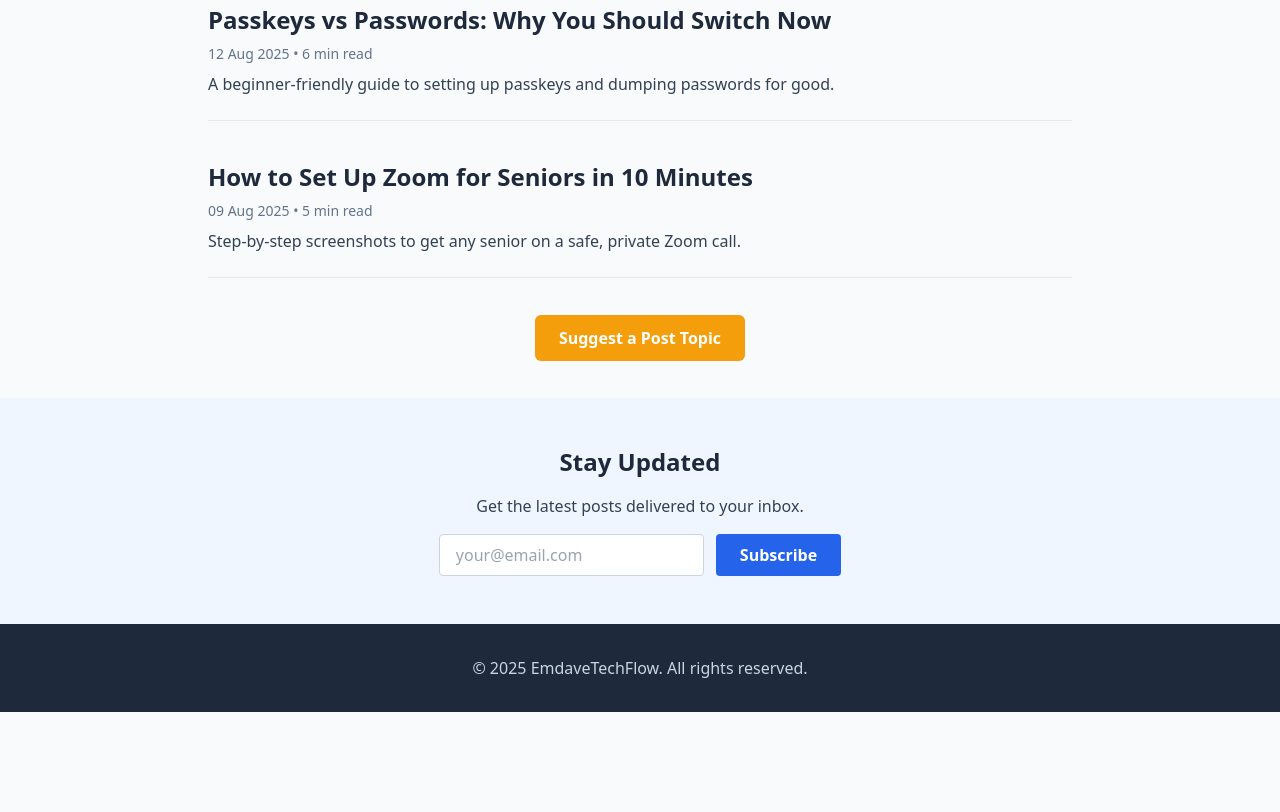
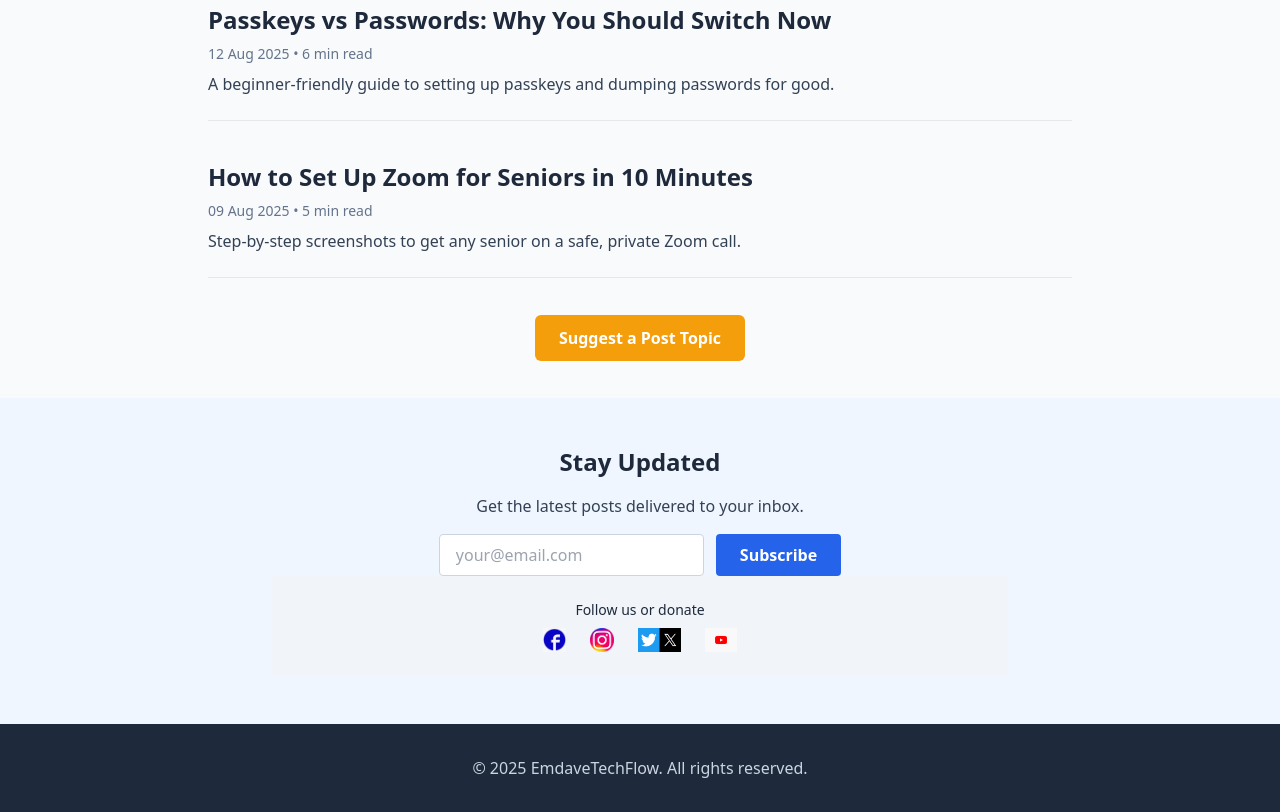
Before and after one commit to davo-dot/emdave-gadgetpulse-hub, a plain HTML site: page blog.html in a window 1280 px wide. Shown: the part 627-1439 px from the top of the page. Before the commit the page ends 1339 px from the top, so only its background shows below. Drawn offline with nearby package versions, Linux system fonts and the light colour scheme.

Commit message:
Update blog.html

```diff
--- a/blog.html
+++ b/blog.html
@@ -131,6 +131,24 @@
                class="border border-slate-300 rounded px-4 py-2 w-full sm:w-auto focus:outline-none focus:ring-2 focus:ring-blue-500" />
         <button type="submit" class="bg-blue-600 text-white px-6 py-2 rounded hover:bg-blue-700 font-semibold">Subscribe</button>
       </form>
+      <!-- Social banner under hero -->
+<section class="py-6 bg-slate-100 text-center">
+  <p class="text-sm mb-2">Follow us or donate</p>
+  <div class="flex justify-center space-x-6">
+    <a href="https://www.facebook.com/61579230915705/posts/1821297582143536/?substory_index=1821297582143536&app=fbl" target="_blank">
+      <img src="facebook.png" alt="Facebook" class="h-6 w-auto">
+    </a>
+    <a href="https://www.instagram.com/emdavetechflow?igsh=MW1seWhlbGtiOGljMg==" target="_blank">
+      <img src="instagram.png" alt="Instagram" class="h-6 w-auto">
+    </a>
+    <a href="https://x.com/EmdaveTechFlow8?s=08" target="_blank">
+      <img src="twitter.png" alt="Twitter" class="h-6 w-auto">
+    </a>
+    <a href="https://youtu.be/qc5qtKRWSdA?si=LMJNkeQ0SLbfW4Eq" target="_blank">
+      <img src="youtube.png" alt="YouTube" class="h-6 w-auto">
+    </a>
+  </div>
+</section>
     </div>
   </section>
 
```
